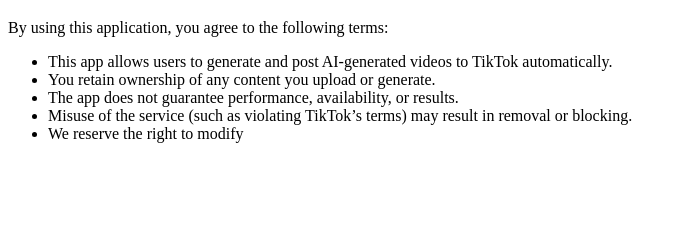
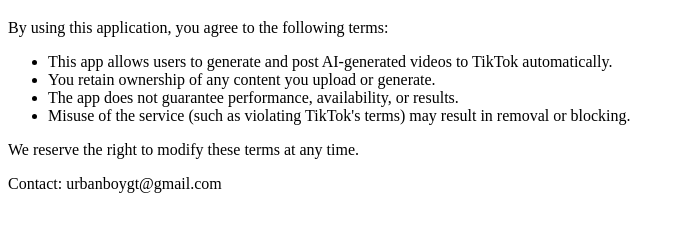
Before and after one commit to georgiobouzeid89/ai-video-poster-, a plain HTML site: page docs/terms.html in a window 1280 px wide. Shown: the part 61-292 px from the top of the page, without its empty margins (0-687 px from the left). Drawn offline with Linux system fonts and the light colour scheme.

Commit message:
Update terms.html

```diff
--- a/docs/terms.html
+++ b/docs/terms.html
@@ -10,5 +10,9 @@
       <li>This app allows users to generate and post AI-generated videos to TikTok automatically.</li>
       <li>You retain ownership of any content you upload or generate.</li>
       <li>The app does not guarantee performance, availability, or results.</li>
-      <li>Misuse of the service (such as violating TikTok’s terms) may result in removal or blocking.</li>
-      <li>We reserve the right to modify
+      <li>Misuse of the service (such as violating TikTok's terms) may result in removal or blocking.</li>
+    </ul>
+    <p>We reserve the right to modify these terms at any time.</p>
+    <p>Contact: urbanboygt@gmail.com</p>
+  </body>
+</html>
```
